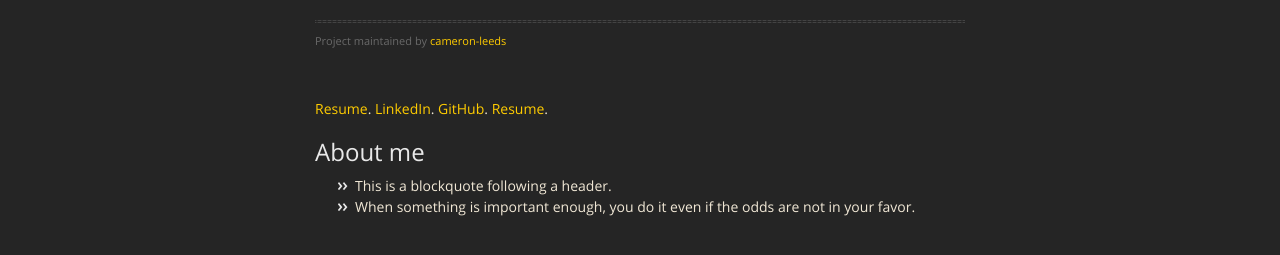
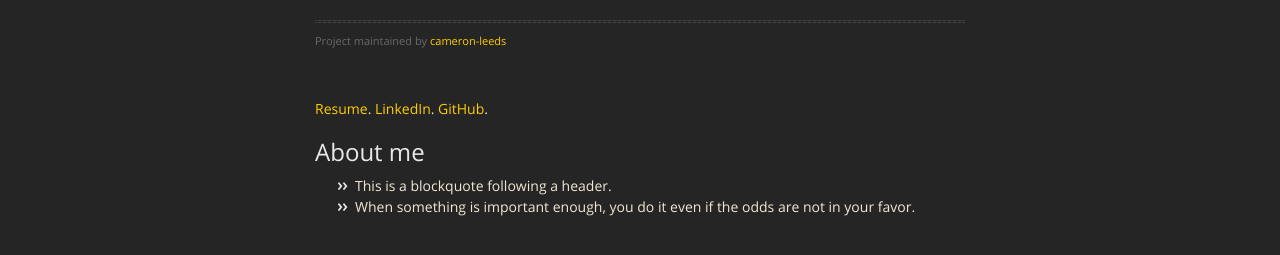
Before and after one commit to cameron-leeds/cameron-leeds.github.io, a Jekyll site: the page built from index.md, in a window 1280 px wide. Shown: the part 200-455 px from the top of the page. Built offline with Jekyll 4.4.1, drawn with Linux system fonts in a browser that asks for light colours; nearby versions of some CDN libraries.

Commit message:
Update index.md

```diff
--- a/index.md
+++ b/index.md
@@ -2,10 +2,9 @@
 layout: default
 ---
 
-[Resume](another-page).
+[Resume](CameronLeeds_Resume.pdf).
 [LinkedIn](https://www.linkedin.com/in/cameronleeds/).
 [GitHub](https://github.com/cameron-leeds).
-[Resume](another-page).
 
 ## [](#header-2)About me
 
```
